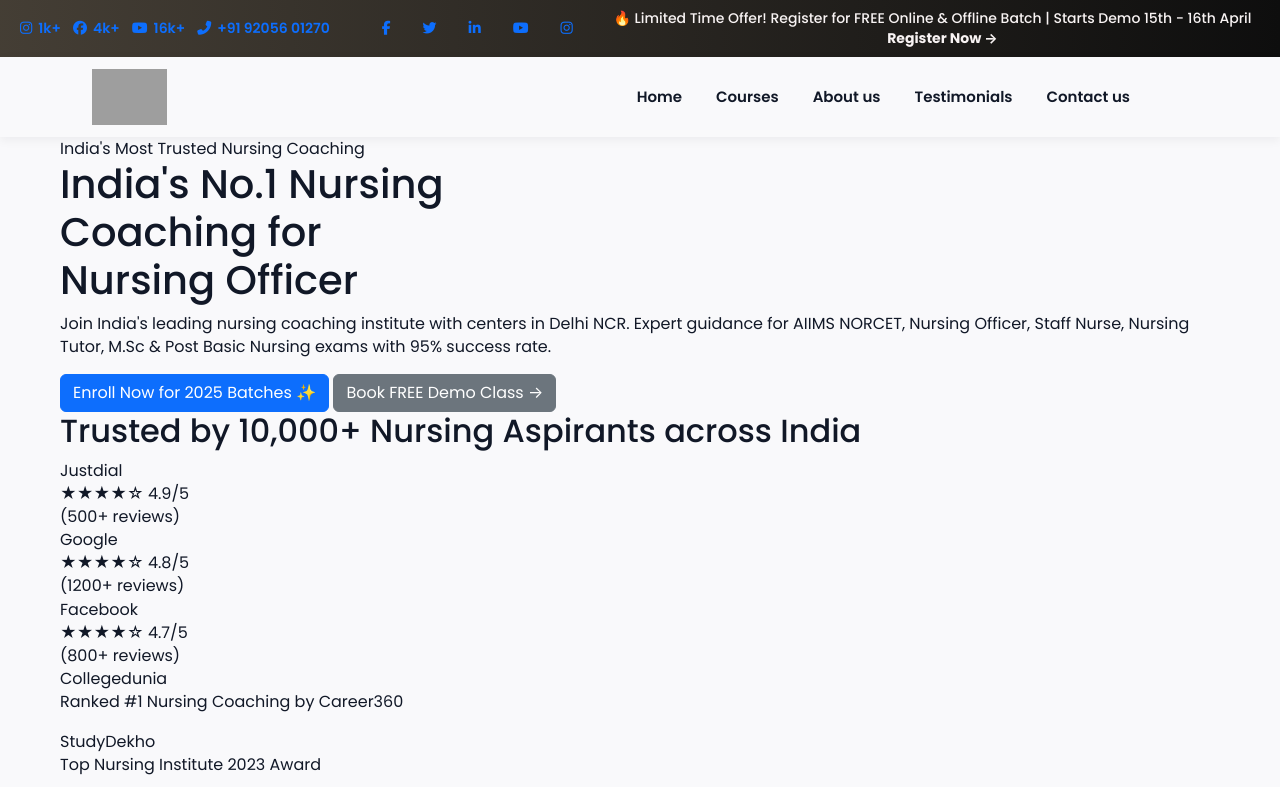
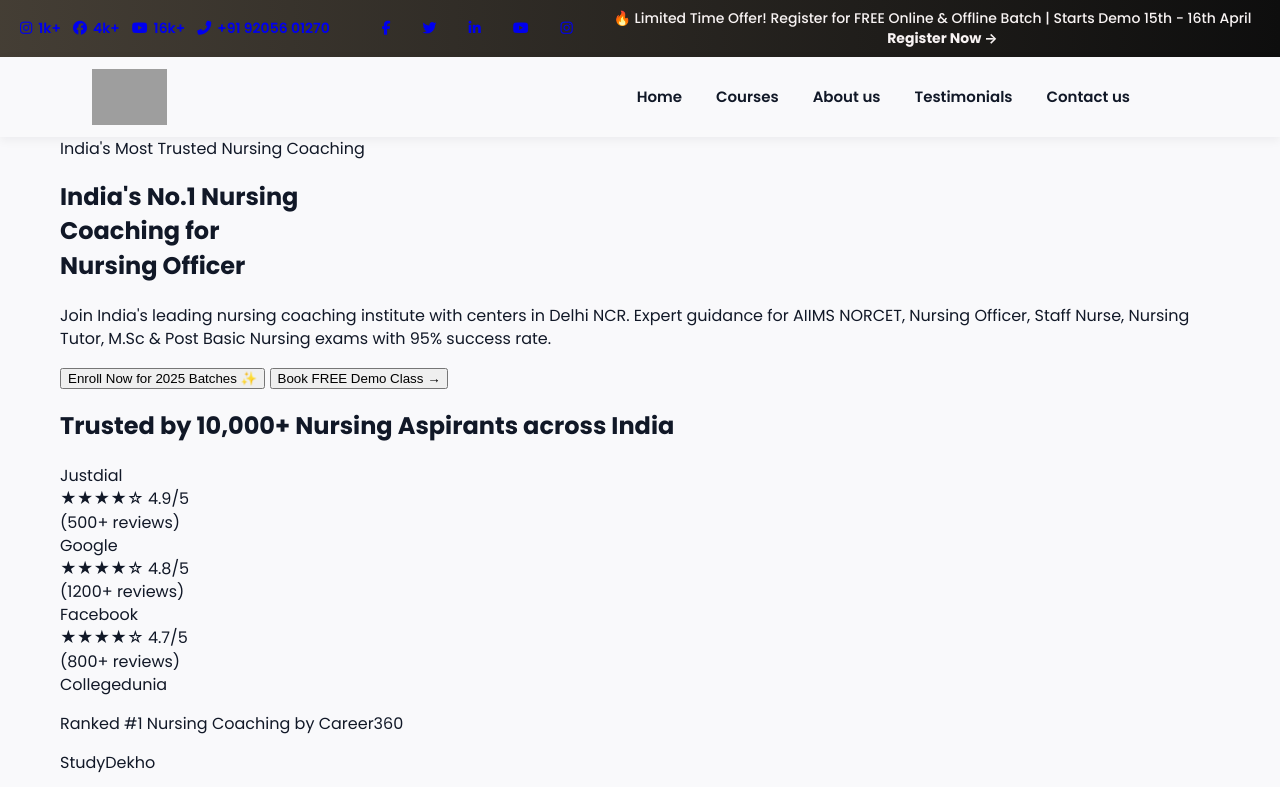
Before and after one commit to shailaahmed16/accon-institute, a plain HTML site: page index.html in a window 1280 px wide. Shown: the top 787 px of the page. Drawn offline with nearby package versions, Linux system fonts and the light colour scheme; grey boxes are pictures that could not be loaded.

Commit message:
index.html

```diff
--- a/index.html
+++ b/index.html
@@ -2,9 +2,9 @@
 <html lang="en">
 <head>
     <meta charset="UTF-8">
-    <meta name="viewport" content="width=device-width, initial-scale=1.0">
+    <meta name="viewport" content="width=device-width, initial-scale=1.0  maximum-scale=5.0, user-scalable=yes">
     <title>Accon nurses institute in delhi</title>
-    <link href="https://cdn.jsdelivr.net/npm/bootstrap@5.3.3/dist/css/bootstrap.min.css" rel="stylesheet">
+
     <link rel="stylesheet" href="https://cdnjs.cloudflare.com/ajax/libs/font-awesome/6.5.0/css/all.min.css">
 
 <link rel="stylesheet" href="style.css">
```
